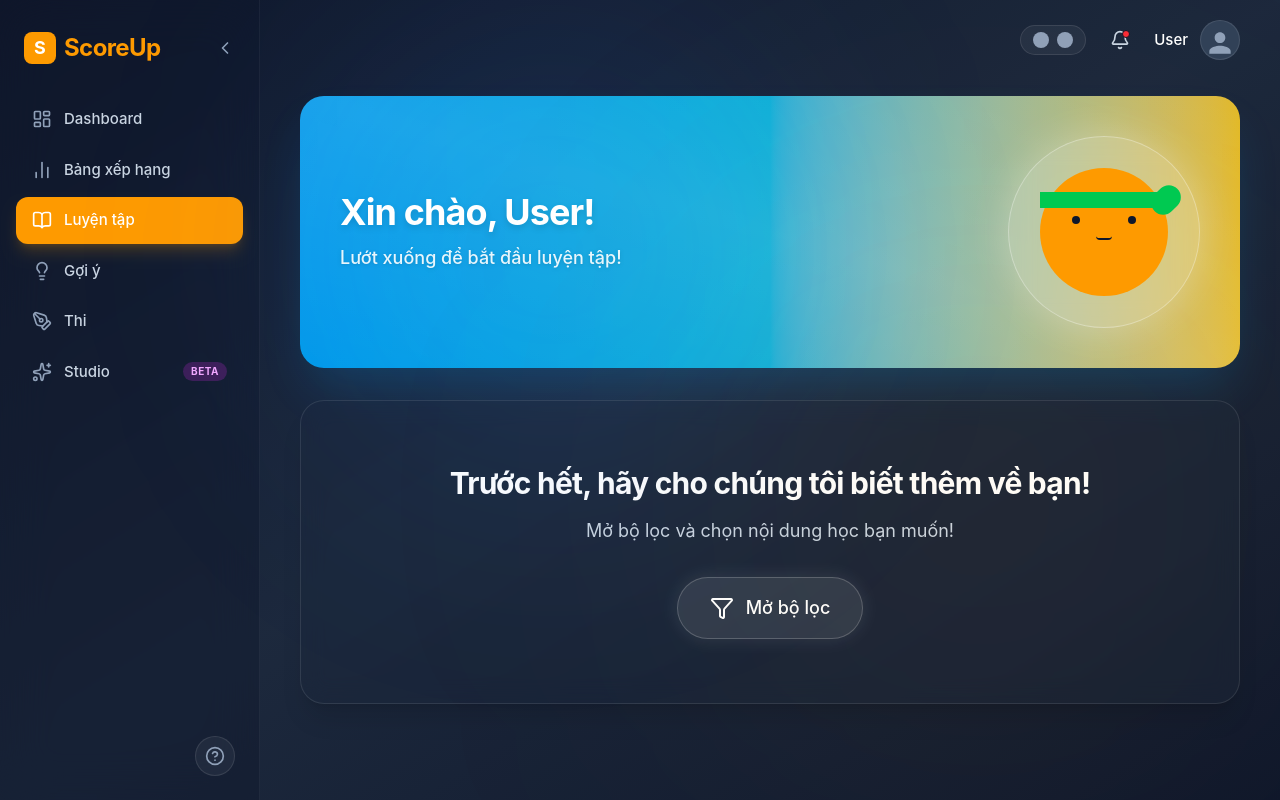
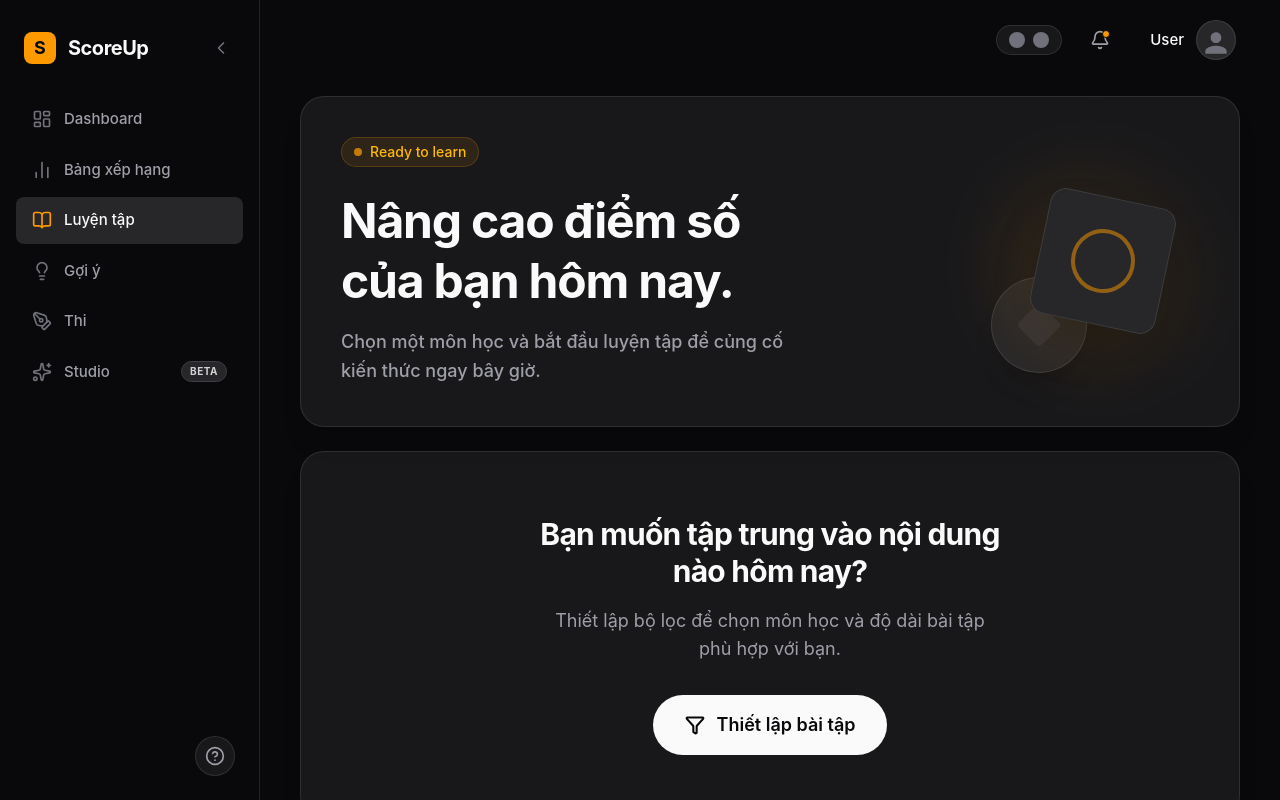
Before and after one commit to t0fu12345/QuizMaker, a React (Vite) app in the folder quiz-maker/: page /practice in a window 1280 px wide. Built offline with nearby package versions, Linux system fonts and the light colour scheme.

Commit message:
Update ui/ux

```diff
--- a/quiz-maker/package.json
+++ b/quiz-maker/package.json
@@ -10,7 +10,8 @@
     "preview": "vite preview"
   },
   "dependencies": {
-    "lucide-react": "^1.25.0",
+    "lucide-react": "^1.26.0",
+    "motion": "^12.42.2",
     "react": "^19.2.7",
     "react-dom": "^19.2.7",
     "react-router-dom": "^7.18.1"
--- a/quiz-maker/src/components/FilterCard.jsx
+++ b/quiz-maker/src/components/FilterCard.jsx
@@ -1,24 +1,30 @@
 import React from 'react';
 import { Filter } from 'lucide-react';
+import { motion } from 'motion/react';
 
 const FilterCard = ({ onOpenFilter }) => {
   return (
-    <div className="mt-8 rounded-[24px] bg-slate-800/40 backdrop-blur-md border border-white/10 p-16 flex flex-col items-center justify-center text-center shadow-xl">
-      <h2 className="text-white text-3xl font-bold mb-4 tracking-tight">
-        Trước hết, hãy cho chúng tôi biết thêm về bạn!
+    <motion.div
+      initial={{ opacity: 0, y: 20 }}
+      animate={{ opacity: 1, y: 0 }}
+      transition={{ duration: 0.5, delay: 0.2, ease: [0.16, 1, 0.3, 1] }}
+      className="mt-6 rounded-[24px] bg-zinc-900 border border-white/10 p-12 md:p-16 flex flex-col items-center justify-center text-center shadow-xl"
+    >
+      <h2 className="text-zinc-50 text-2xl md:text-3xl font-bold mb-4 tracking-tight max-w-lg leading-tight">
+        Bạn muốn tập trung vào nội dung nào hôm nay?
       </h2>
-      <p className="text-slate-300 text-lg mb-8">
-        Mở bộ lọc và chọn nội dung học bạn muốn!
+      <p className="text-zinc-400 text-lg mb-8 max-w-md">
+        Thiết lập bộ lọc để chọn môn học và độ dài bài tập phù hợp với bạn.
       </p>
 
       <button
         onClick={onOpenFilter}
-        className="flex items-center gap-3 bg-white/10 hover:bg-white/20 border border-white/20 text-white px-8 py-4 rounded-full font-medium text-lg transition-all duration-200 shadow-[0_0_20px_rgba(255,255,255,0.1)] hover:shadow-[0_0_30px_rgba(255,255,255,0.2)] active:scale-[0.97] focus-visible:outline-none focus-visible:ring-2 focus-visible:ring-white"
+        className="flex items-center gap-3 bg-zinc-50 text-zinc-950 hover:bg-zinc-200 px-8 py-4 rounded-full font-semibold text-lg transition-all duration-200 active:scale-[0.97] focus-visible:outline-none focus-visible:ring-2 focus-visible:ring-amber-500 focus-visible:ring-offset-2 focus-visible:ring-offset-zinc-900"
       >
-        <Filter size={24} />
-        Mở bộ lọc
+        <Filter size={20} strokeWidth={2.5} />
+        Thiết lập bài tập
       </button>
-    </div>
+    </motion.div>
   );
 };
 
--- a/quiz-maker/src/components/Header.jsx
+++ b/quiz-maker/src/components/Header.jsx
@@ -4,24 +4,24 @@ import { Bell } from 'lucide-react';
 const Header = () => {
   return (
     <header className="h-20 flex items-center justify-end px-10 gap-6">
-      <div className="flex items-center gap-2 bg-white/5 border border-white/10 rounded-full px-3 py-1.5 cursor-pointer hover:bg-white/10 transition-colors">
-        <div className="w-4 h-4 bg-slate-400 rounded-full"></div>
-        <div className="w-4 h-4 bg-slate-400 rounded-full"></div>
+      <div className="flex items-center gap-2 bg-zinc-900 border border-white/10 rounded-full px-3 py-1.5 cursor-pointer hover:bg-zinc-800 transition-colors focus-visible:outline-none focus-visible:ring-2 focus-visible:ring-amber-500" tabIndex={0} role="button" aria-label="Credits">
+        <div className="w-4 h-4 bg-zinc-500 rounded-full"></div>
+        <div className="w-4 h-4 bg-zinc-500 rounded-full"></div>
       </div>
 
-      <button className="text-slate-300 hover:text-white transition-colors relative">
+      <button className="text-zinc-400 hover:text-zinc-50 transition-colors relative focus-visible:outline-none focus-visible:ring-2 focus-visible:ring-amber-500 rounded-full p-1" aria-label="Notifications">
         <Bell size={20} />
-        <span className="absolute top-0 right-0 w-2 h-2 bg-red-500 rounded-full border border-slate-900"></span>
+        <span className="absolute top-1 right-1 w-2 h-2 bg-amber-500 rounded-full border border-zinc-950"></span>
       </button>
 
-      <div className="flex items-center gap-3 cursor-pointer hover:opacity-80 transition-opacity">
-        <span className="text-white font-medium text-[15px]">User</span>
-        <div className="w-10 h-10 rounded-full bg-slate-700 flex items-end justify-center overflow-hidden border border-white/10">
-          <svg className="w-8 h-8 text-slate-400" fill="currentColor" viewBox="0 0 24 24">
+      <button className="flex items-center gap-3 cursor-pointer hover:opacity-80 transition-opacity focus-visible:outline-none focus-visible:ring-2 focus-visible:ring-amber-500 rounded-full p-1 pl-3" aria-label="User Profile">
+        <span className="text-zinc-50 font-medium text-[15px]">User</span>
+        <div className="w-10 h-10 rounded-full bg-zinc-800 flex items-end justify-center overflow-hidden border border-white/10">
+          <svg className="w-8 h-8 text-zinc-500" fill="currentColor" viewBox="0 0 24 24" aria-hidden="true">
             <path d="M12 12c2.21 0 4-1.79 4-4s-1.79-4-4-4-4 1.79-4 4 1.79 4 4 4zm0 2c-2.67 0-8 1.34-8 4v2h16v-2c0-2.66-5.33-4-8-4z" />
           </svg>
         </div>
-      </div>
+      </button>
     </header>
   );
 };
--- a/quiz-maker/src/components/HeroBanner.jsx
+++ b/quiz-maker/src/components/HeroBanner.jsx
@@ -1,34 +1,58 @@
 import React from 'react';
+import { motion } from 'motion/react';
 
 const HeroBanner = () => {
   return (
-    <div className="relative overflow-hidden rounded-[24px] bg-gradient-to-r from-[#00a8ff]/90 via-[#00d2ff]/80 to-[#f9ca24]/90 p-10 flex items-center justify-between shadow-2xl shadow-[#00a8ff]/20">
-      <div className="relative z-10">
-        <h1 className="text-white text-4xl font-bold mb-3 tracking-tight drop-shadow-md">
-          Xin chào, User!
-        </h1>
-        <p className="text-white/90 text-lg font-medium drop-shadow">
-          Lướt xuống để bắt đầu luyện tập!
-        </p>
+    <motion.div
+      initial={{ opacity: 0, y: 20 }}
+      animate={{ opacity: 1, y: 0 }}
+      transition={{ duration: 0.5, ease: [0.16, 1, 0.3, 1] }}
+      className="relative overflow-hidden rounded-[24px] bg-zinc-900 border border-white/10 p-10 flex items-center justify-between shadow-xl"
+    >
+      <div className="relative z-10 max-w-xl">
+        <motion.div
+          initial={{ opacity: 0, y: 10 }}
+          animate={{ opacity: 1, y: 0 }}
+          transition={{ duration: 0.5, delay: 0.1, ease: [0.16, 1, 0.3, 1] }}
+          className="inline-flex items-center gap-2 px-3 py-1 rounded-full bg-amber-500/10 text-amber-400 text-sm font-medium mb-6 border border-amber-500/20"
+        >
+          <span className="w-2 h-2 rounded-full bg-amber-500 animate-pulse"></span>
+          Ready to learn
+        </motion.div>
+
+        <motion.h1
+          initial={{ opacity: 0, y: 10 }}
+          animate={{ opacity: 1, y: 0 }}
+          transition={{ duration: 0.5, delay: 0.2, ease: [0.16, 1, 0.3, 1] }}
+          className="text-zinc-50 text-4xl md:text-5xl font-bold mb-4 tracking-tight leading-tight"
+        >
+          Nâng cao điểm số<br />của bạn hôm nay.
+        </motion.h1>
+
+        <motion.p
+          initial={{ opacity: 0, y: 10 }}
+          animate={{ opacity: 1, y: 0 }}
+          transition={{ duration: 0.5, delay: 0.3, ease: [0.16, 1, 0.3, 1] }}
+          className="text-zinc-400 text-lg font-medium max-w-md leading-relaxed"
+        >
+          Chọn một môn học và bắt đầu luyện tập để củng cố kiến thức ngay bây giờ.
+        </motion.p>
       </div>
 
-      {/* Cat Mascot Placeholder */}
-      <div className="relative z-10 w-48 h-48 rounded-full bg-white/20 backdrop-blur-md flex items-center justify-center border border-white/30 shadow-[0_0_40px_rgba(255,255,255,0.3)]">
-        <div className="w-32 h-32 bg-amber-500 rounded-full relative flex items-center justify-center">
-           {/* Eyes */}
-           <div className="absolute top-12 left-8 w-2 h-2 bg-slate-900 rounded-full"></div>
-           <div className="absolute top-12 right-8 w-2 h-2 bg-slate-900 rounded-full"></div>
-           {/* Mouth */}
-           <div className="absolute top-16 left-1/2 -translate-x-1/2 w-4 h-2 border-b-2 border-slate-900 rounded-full"></div>
-           {/* Headband */}
-           <div className="absolute top-6 left-0 right-0 h-4 bg-green-500"></div>
-           <div className="absolute top-4 right-[-10px] w-6 h-8 bg-green-500 rounded-full transform rotate-45"></div>
+      {/* Decorative clean abstract shape instead of div-cat */}
+      <div className="hidden md:flex relative z-10 w-48 h-48 items-center justify-center">
+        <div className="absolute inset-0 bg-gradient-to-tr from-amber-500/20 to-transparent rounded-full blur-2xl"></div>
+        <div className="w-32 h-32 rounded-2xl bg-zinc-800 border border-white/10 rotate-12 shadow-2xl flex items-center justify-center">
+          <div className="w-16 h-16 rounded-full border-4 border-amber-500/50"></div>
+        </div>
+        <div className="absolute w-24 h-24 rounded-full bg-zinc-800 border border-white/10 -bottom-4 -left-4 shadow-xl -z-10 flex items-center justify-center">
+           <div className="w-8 h-8 rounded-sm bg-zinc-700/50 rotate-45"></div>
         </div>
       </div>
 
-      {/* Decorative gradient blur */}
-      <div className="absolute top-0 left-0 right-0 bottom-0 bg-gradient-to-tr from-transparent via-white/10 to-transparent pointer-events-none"></div>
-    </div>
+      {/* Subtle texture background */}
+      <div className="absolute inset-0 bg-[radial-gradient(circle_at_top_right,_var(--tw-gradient-stops))] from-white/[0.03] via-transparent to-transparent pointer-events-none"></div>
+    </motion.div>
   );
 };
 
--- a/quiz-maker/src/components/Sidebar.jsx
+++ b/quiz-maker/src/components/Sidebar.jsx
@@ -13,16 +13,16 @@ const Sidebar = () => {
   ];
 
   return (
-    <aside className="w-[260px] h-screen bg-slate-900/40 backdrop-blur-xl border-r border-white/5 flex flex-col justify-between fixed left-0 top-0">
+    <aside className="w-[260px] h-screen bg-zinc-950 border-r border-white/10 flex flex-col justify-between fixed left-0 top-0">
       <div>
         <div className="flex items-center justify-between px-6 py-8">
-          <div className="flex items-center gap-2">
+          <div className="flex items-center gap-3">
             <div className="w-8 h-8 bg-amber-500 rounded-lg flex items-center justify-center">
-              <span className="text-white font-bold text-lg">S</span>
+              <span className="text-zinc-950 font-bold text-lg leading-none">S</span>
             </div>
-            <span className="text-amber-500 font-bold text-2xl tracking-tight">ScoreUp</span>
+            <span className="text-zinc-50 font-bold text-xl tracking-tight">ScoreUp</span>
           </div>
-          <button className="text-slate-400 hover:text-white transition-colors">
+          <button className="text-zinc-500 hover:text-zinc-300 transition-colors focus-visible:outline-none focus-visible:ring-2 focus-visible:ring-amber-500 rounded p-1">
             <ChevronLeft size={20} />
           </button>
         </div>
@@ -33,14 +33,14 @@ const Sidebar = () => {
               key={item.name}
               to={item.path}
               className={({ isActive }) => `
-                flex items-center gap-3 px-4 py-3 rounded-xl transition-all duration-200
-                ${isActive || item.name === 'Luyện tập' ? 'bg-amber-500 text-white shadow-lg shadow-amber-500/20' : 'text-slate-300 hover:text-white hover:bg-white/5'}
+                flex items-center gap-3 px-4 py-3 rounded-lg transition-colors duration-200 focus-visible:outline-none focus-visible:ring-2 focus-visible:ring-amber-500
+                ${isActive || item.name === 'Luyện tập' ? 'bg-zinc-800 text-zinc-50' : 'text-zinc-400 hover:text-zinc-50 hover:bg-zinc-800/50'}
               `}
             >
-              <item.icon size={20} className={item.name === 'Luyện tập' ? 'text-white' : 'text-slate-400'} />
+              <item.icon size={20} className={item.name === 'Luyện tập' ? 'text-amber-500' : 'text-zinc-500'} />
               <span className="font-medium text-[15px]">{item.name}</span>
               {item.badge && (
-                <span className="ml-auto bg-fuchsia-500/20 text-fuchsia-300 text-[10px] font-bold px-2 py-0.5 rounded-full uppercase tracking-wider">
+                <span className="ml-auto bg-zinc-800 border border-zinc-700 text-zinc-300 text-[10px] font-bold px-2 py-0.5 rounded-full uppercase tracking-wider">
                   {item.badge}
                 </span>
               )}
@@ -50,7 +50,7 @@ const Sidebar = () => {
       </div>
 
       <div className="p-6">
-        <button className="w-10 h-10 rounded-full bg-white/5 border border-white/10 flex items-center justify-center text-slate-400 hover:text-white hover:bg-white/10 transition-all ml-auto">
+        <button className="w-10 h-10 rounded-full bg-zinc-900 border border-white/10 flex items-center justify-center text-zinc-400 hover:text-zinc-50 hover:bg-zinc-800 transition-colors ml-auto focus-visible:outline-none focus-visible:ring-2 focus-visible:ring-amber-500">
           <HelpCircle size={20} />
         </button>
       </div>
--- a/quiz-maker/src/index.css
+++ b/quiz-maker/src/index.css
@@ -1,56 +1,7 @@
 @import "tailwindcss";
-
-@theme {
-  --color-surface: #faf8ff;
-  --color-surface-dim: #d2d9f4;
-  --color-surface-bright: #faf8ff;
-  --color-surface-container-lowest: #ffffff;
-  --color-surface-container-low: #f2f3ff;
-  --color-surface-container: #eaedff;
-  --color-surface-container-high: #e2e7ff;
-  --color-surface-container-highest: #dae2fd;
-  --color-on-surface: #131b2e;
-  --color-on-surface-variant: #434655;
-  --color-inverse-surface: #283044;
-  --color-inverse-on-surface: #eef0ff;
-  --color-outline: #737686;
-  --color-outline-variant: #c3c6d7;
-  --color-surface-tint: #0053db;
-  --color-primary: #004ac6;
-  --color-on-primary: #ffffff;
-  --color-primary-container: #2563eb;
-  --color-on-primary-container: #eeefff;
-  --color-inverse-primary: #b4c5ff;
-  --color-secondary: #5c5f61;
-  --color-on-secondary: #ffffff;
-  --color-secondary-container: #e0e3e5;
-  --color-on-secondary-container: #626567;
-  --color-tertiary: #46566c;
-  --color-on-tertiary: #ffffff;
-  --color-tertiary-container: #5e6e85;
-  --color-on-tertiary-container: #e9f0ff;
-  --color-error: #ba1a1a;
-  --color-on-error: #ffffff;
-  --color-error-container: #ffdad6;
-  --color-on-error-container: #93000a;
-  --color-primary-fixed: #dbe1ff;
-  --color-primary-fixed-dim: #b4c5ff;
-  --color-on-primary-fixed: #00174b;
-  --color-on-primary-fixed-variant: #003ea8;
-  --color-secondary-fixed: #e0e3e5;
-  --color-secondary-fixed-dim: #c4c7c9;
-  --color-on-secondary-fixed: #191c1e;
-  --color-on-secondary-fixed-variant: #444749;
-  --color-tertiary-fixed: #d3e4fe;
-  --color-tertiary-fixed-dim: #b7c8e1;
-  --color-on-tertiary-fixed: #0b1c30;
-  --color-on-tertiary-fixed-variant: #38485d;
-  --color-background: #faf8ff;
-  --color-on-background: #131b2e;
-}
 
 @layer base {
   body {
-    @apply antialiased m-0 font-sans;
+    @apply antialiased bg-zinc-950 text-zinc-50 m-0 font-sans selection:bg-blue-500/30;
   }
 }
--- a/quiz-maker/src/layouts/DashboardLayout.jsx
+++ b/quiz-maker/src/layouts/DashboardLayout.jsx
@@ -8,20 +8,15 @@ const DashboardLayout = () => {
   const scrollContainerRef = useRef(null);
 
   return (
-    <div className="min-h-screen bg-slate-900 bg-gradient-to-br from-slate-900 via-slate-800 to-slate-900 text-white font-sans flex overflow-hidden">
+    <div className="min-h-screen bg-zinc-950 text-zinc-50 font-sans flex overflow-hidden">
       <Sidebar />
-      <div className="flex-1 ml-[260px] flex flex-col h-screen overflow-hidden">
+      <div className="flex-1 ml-[260px] flex flex-col h-screen overflow-hidden relative">
         <Header />
         <main ref={scrollContainerRef} className="flex-1 overflow-y-auto px-10 pb-10">
           <Outlet />
         </main>
       </div>
 
-      {/* Background glow effects */}
-      <div className="fixed top-0 left-[300px] w-[500px] h-[500px] bg-blue-500/10 rounded-full blur-[120px] pointer-events-none"></div>
-      <div className="fixed bottom-0 right-0 w-[600px] h-[600px] bg-amber-500/5 rounded-full blur-[150px] pointer-events-none"></div>
-
-      {/* Back to Top Button */}
       <BackToTopButton scrollContainerRef={scrollContainerRef} />
     </div>
   );
--- a/quiz-maker/src/pages/PracticeDashboard.jsx
+++ b/quiz-maker/src/pages/PracticeDashboard.jsx
@@ -1,4 +1,5 @@
 import React, { useState } from 'react';
+import { motion, AnimatePresence } from 'motion/react';
 import HeroBanner from '../components/HeroBanner';
 import FilterCard from '../components/FilterCard';
 import FilterModal from '../components/FilterModal';
@@ -87,24 +88,36 @@ const PracticeDashboard = () => {
       )}
 
       {/* Screens */}
+      <AnimatePresence mode="wait">
         {quizData ? (
-        <QuizView quizData={quizData} onBack={handleBackToDashboard} />
+          <QuizView key="quiz" quizData={quizData} onBack={handleBackToDashboard} />
         ) : (
-        <>
+          <motion.div
+            key="dashboard"
+            initial={{ opacity: 0, y: 10 }}
+            animate={{ opacity: 1, y: 0 }}
+            exit={{ opacity: 0, y: -10 }}
+            transition={{ duration: 0.3 }}
+          >
             <HeroBanner />
             <FilterCard onOpenFilter={() => setIsFilterOpen(true)} />
-        </>
+          </motion.div>
         )}
+      </AnimatePresence>
 
       {/* Modals & Overlays */}
+      <AnimatePresence>
         {isFilterOpen && (
           <FilterModal
             onClose={() => setIsFilterOpen(false)}
             onStart={handleStartQuiz}
           />
         )}
+      </AnimatePresence>
 
+      <AnimatePresence>
         {isLoading && <LoadingScreen />}
+      </AnimatePresence>
 
     </div>
   );
```
Also changed, not shown: quiz-maker/src/components/FilterModal.jsx (+48 -18 lines), quiz-maker/src/components/LoadingScreen.jsx (+19 -14 lines), quiz-maker/src/components/QuizView.jsx (+123 -51 lines), 1 other file (tests, documents, lock files or other folders). Lines whose indentation alone changed are shown as unchanged.
